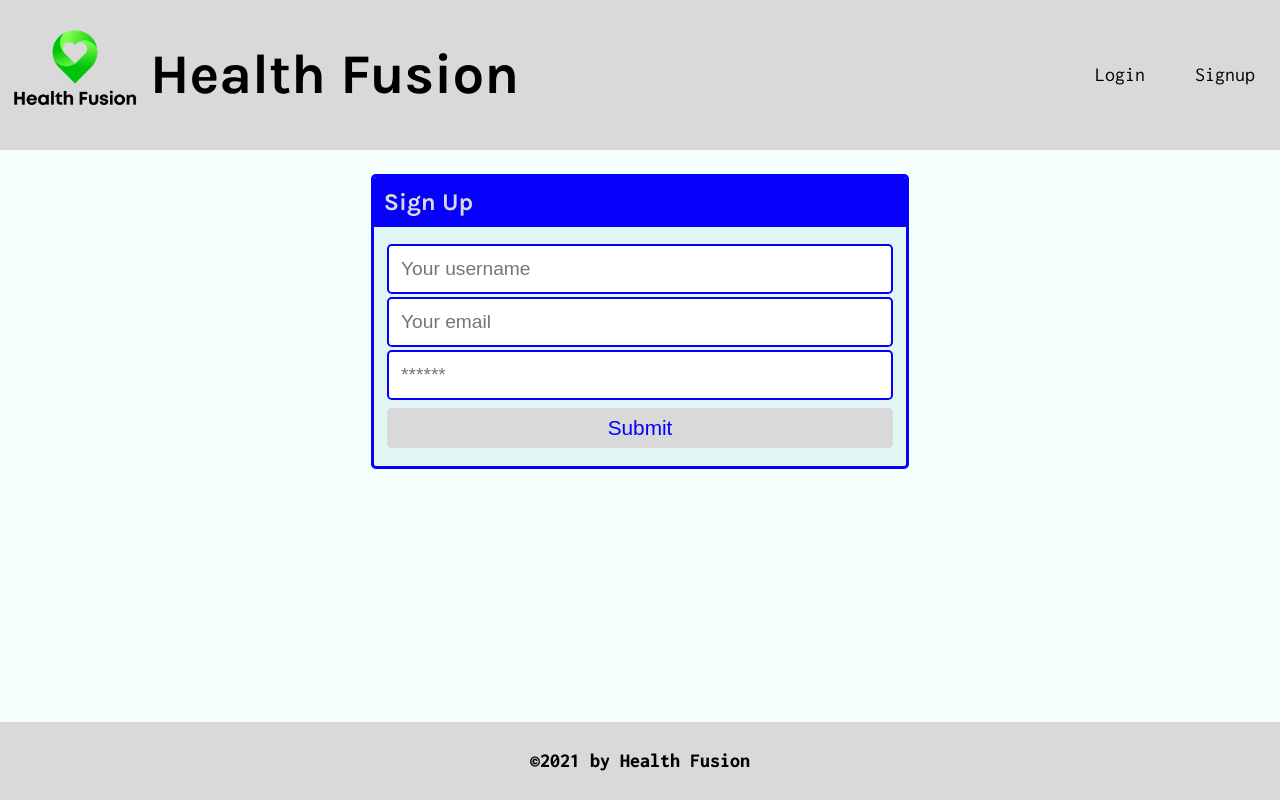
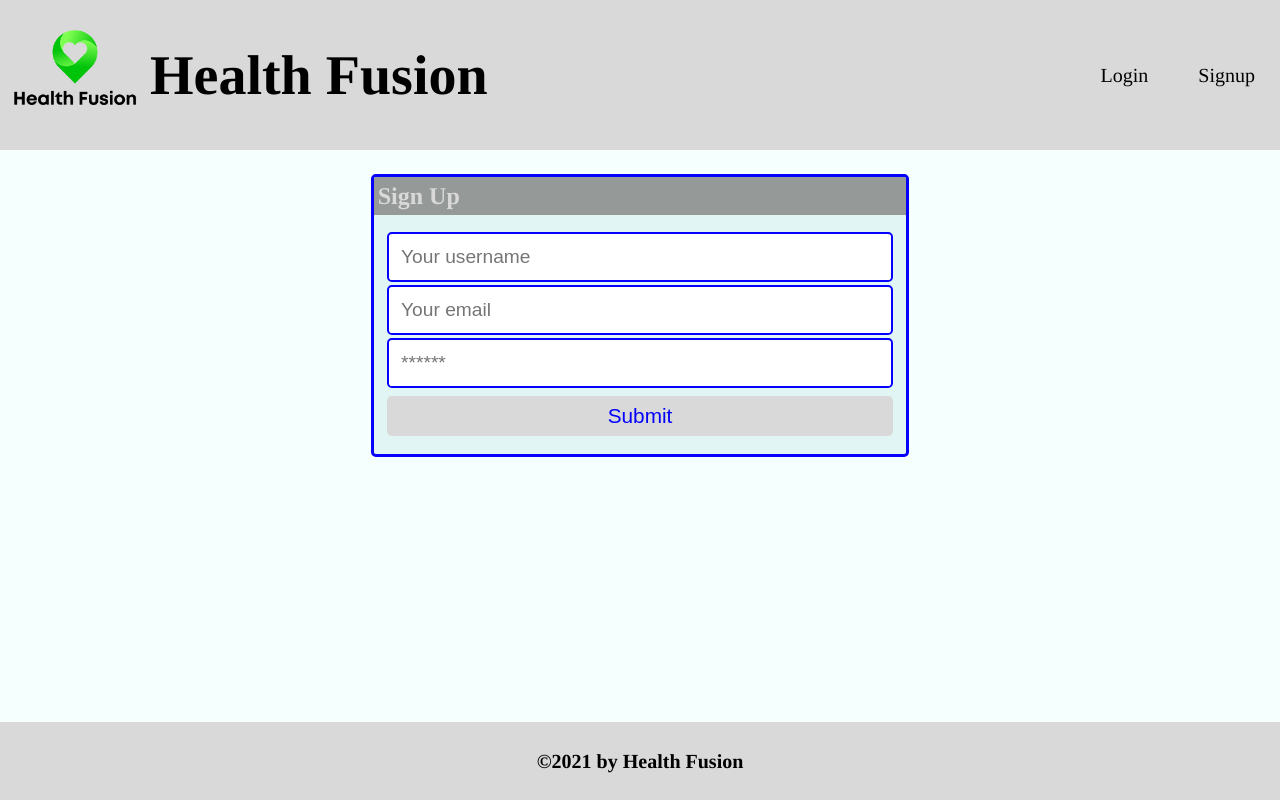
Before and after one commit to utor2021/future-health-tech-blog, a React (Create React App) app in the folder client/: page /signup in a window 1280 px wide. Built offline with nearby package versions, Linux system fonts and the light colour scheme; the HTML template or start-up script is replaced by a standard one.

Commit message:
color change, fixed card header border

```diff
--- a/client/src/components/ThoughtList/index.js
+++ b/client/src/components/ThoughtList/index.js
@@ -44,8 +44,8 @@ const userProfile = Auth.getProfile();
                                 <p>{discussion.topicTitle}</p>
                                 <p>{discussion.ideaText}</p>
                                 <p className="mb-0">
-                                    Comments: {discussion.commentCount} || Click to{' '}
-                                    {discussion.commentCount ? 'see' : 'start'} the discussion!
+                                    Comments: {discussion.commentCount} || Share your{' '}
+                                    {discussion.commentCount ? 'see' : 'start'} thoughts here!
                                 </p>
                             </Link>
                         </div>
--- a/client/src/index.css
+++ b/client/src/index.css
@@ -2,7 +2,7 @@
   --primary: #497573;
   --secondary: #d9d9d9;
   --tertiary: #b2c2c1;
-  --quatrinary: #cadbda;
+  --quatrinary: #959997;
   --light: #e1f5f4;
   --dark: #0400fc;
   --error: rgb(228, 46, 1);
@@ -26,7 +26,7 @@ body {
 body {
   margin: 0;
   padding: 0;
-  font-family: 'Inconsolata', monospace;
+  font-family: 'Times', sans-serif;
   font-weight: 400;
   line-height: 1.5;
   font-size: 20px;
@@ -40,7 +40,7 @@ h3,
 h4,
 h5,
 h6 {
-  font-family: 'Karla', sans-serif;
+  font-family: 'Times', sans-serif;
   font-weight: 700;
   margin: 5px 0;
   line-height: 1.25;
@@ -144,8 +144,8 @@ nav a:hover {
 .card-header {
   color: var(--secondary);
   margin: 0;
-  background-color: var(--dark);
-  padding: 0.625rem;
+  background-color: var(--quatrinary);
+  padding: 0.25rem;
   border-radius: calc(0.18rem - 1px) calc(0.18rem - 1px) 0 0;
 }
 
```
